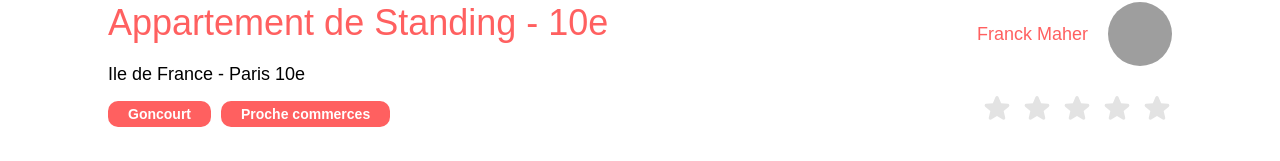
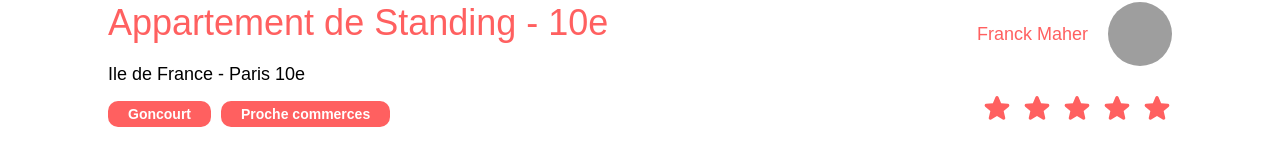
Before and after one commit to tatlapa/kasa, a React (Vite) app: page /store/0979876d in a window 1280 px wide. Shown: the part 639-800 px from the top of the page. Built offline with nearby package versions, Linux system fonts and the light colour scheme; grey boxes are pictures that could not be loaded.

Commit message:
stars rating done

```diff
--- a/src/components/Banner/Banner.jsx
+++ b/src/components/Banner/Banner.jsx
@@ -18,7 +18,7 @@ const Banner = (props) => {
 Banner.propTypes = {
   image: PropTypes.string,
   title: PropTypes.string,
-  opacity: PropTypes.string,
+  opacity: PropTypes.number,
 };
 
 export default Banner
--- a/src/components/Details/Details.jsx
+++ b/src/components/Details/Details.jsx
@@ -24,7 +24,7 @@ const Details = (props) => {
             <p>{props.name}</p>
             <img className="details-img" src={props.picture} alt="" />
           </div>
-          <Stars />
+          <Stars rating={props.rating}/>
         </div>
       </div>
     </>
@@ -38,6 +38,7 @@ Details.propTypes = {
   name: PropTypes.string,
   picture: PropTypes.string,
   accomodation: PropTypes.object,
+  rating: PropTypes.number,
 };
 
 export default Details;
--- a/src/components/Stars/Stars.jsx
+++ b/src/components/Stars/Stars.jsx
@@ -2,12 +2,14 @@ import "./Stars.scss";
 import PropTypes from "prop-types";
 import { StarIcon } from "@heroicons/react/24/solid";
 
-const Stars = ({ rating }) => {
+const Stars = (props) => {
+
   const stars = Array.from({ length: 5 }, (_, index) => {
+
     return (
       <StarIcon
         key={index}
-        className={`star-icon ${index < rating ? "star-icon-active" : ""}`}
+        className={`star-icon ${index < props.rating ? "star-icon-active" : ""}`}
       />
     );
   });
@@ -16,7 +18,7 @@ const Stars = ({ rating }) => {
 };
 
 Stars.propTypes = {
-    rating: PropTypes.number.isRequired,
-  };
+  rating: PropTypes.number,
+};
 
 export default Stars;
--- a/src/pages/About/About.jsx
+++ b/src/pages/About/About.jsx
@@ -7,7 +7,7 @@ const About = () => {
     <>
       <Navbar />
       <div className="about-container">
-        <Banner image="../src/assets/about.jpeg" title="" opacity="0.3"/>
+        <Banner image="../src/assets/about.jpeg" title="" opacity={Number(0.6)}/>
         <Footer />
       </div>
     </>
--- a/src/pages/Home/Home.jsx
+++ b/src/pages/Home/Home.jsx
@@ -8,7 +8,7 @@ const Home = () => {
   return (
     <div>
       <Navbar />
-      <Banner image="../src/assets/home.png" title="Chez vous, partout et ailleurs" opacity="0.6"/>
+      <Banner image="../src/assets/home.png" title="Chez vous, partout et ailleurs" opacity={Number(0.6)}/>
       <Card />
       <Footer />
     </div>
--- a/src/pages/Store/Store.jsx
+++ b/src/pages/Store/Store.jsx
@@ -23,6 +23,7 @@ const Store = () => {
         tags={accomodation.tags}
         name={accomodation.host.name}
         picture={accomodation.host.picture}
+        rating={Number(accomodation.rating)}
       />
       <Footer />
     </>
```
